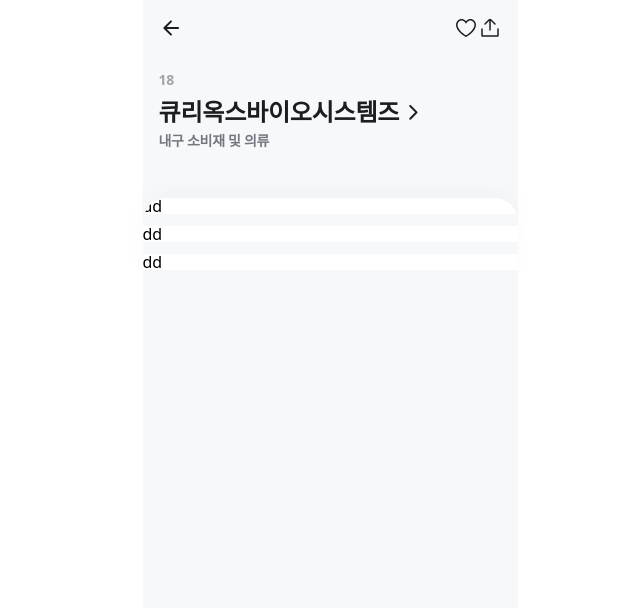
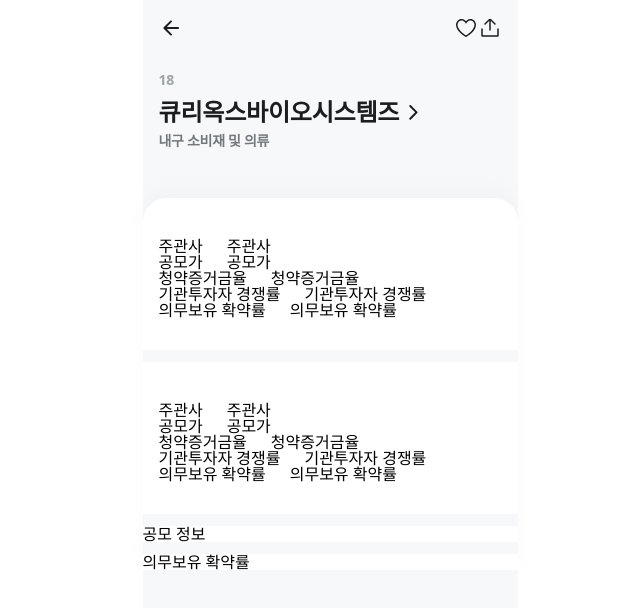
Before and after one commit to modumozu/modumozu-client, a Next.js app: page /detail/1 in a window 1280 px wide. Shown: the top 608 px of the page, without its empty margins (310-950 px from the left). Built offline with nearby package versions, Linux system fonts and the light colour scheme.

Commit message:
:sparkles: 상세화면 레이아웃
공모상세화면 레이아웃 관련된 부분 먼 p

```diff
--- a/src/app/detail/[id]/page.tsx
+++ b/src/app/detail/[id]/page.tsx
@@ -3,6 +3,9 @@
 import DetailCard from "@/components/detail/DetailCard";
 import DetailHeader from "@/components/detail/DetailHeader";
 import DetailTitle from "@/components/detail/DetailTitle";
+import IPOConfirm from "@/components/detail/IPOConfirm";
+import IPOInfo from "@/components/detail/IPOInfo";
+import POInfo from "@/components/detail/POInfo";
 
 const Detail = () => {
   return (
@@ -10,9 +13,18 @@
       <DetailHeader />
       <DetailTitle date="18" name="큐리옥스바이오시스템즈" category="내구 소비재 및 의류" />
       <DetailCard.wrapper>
-        <DetailCard.item>dd</DetailCard.item>
-        <DetailCard.item>dd</DetailCard.item>
-        <DetailCard.item>dd</DetailCard.item>
+        <DetailCard.item>
+          <IPOInfo />
+        </DetailCard.item>
+        <DetailCard.item>
+          <IPOInfo />
+        </DetailCard.item>
+        <DetailCard.item>
+          <POInfo />
+        </DetailCard.item>
+        <DetailCard.item>
+          <IPOConfirm />
+        </DetailCard.item>
       </DetailCard.wrapper>
     </div>
   );
--- /dev/null
+++ b/src/components/detail/IPOConfirm.tsx
@@ -0,0 +1,5 @@
+const IPOConfirm = () => {
+  return <div>의무보유 확약률</div>;
+};
+
+export default IPOConfirm;
--- /dev/null
+++ b/src/components/detail/IPOInfo.tsx
@@ -0,0 +1,49 @@
+"use client";
+
+import styled from "styled-components";
+
+const IPOInfo = () => {
+  return (
+    <IPOInfoWrap>
+      <IPOInfoTable>
+        <tbody>
+          <IPOInfoTr>
+            <IPOInfoTd>주관사</IPOInfoTd>
+            <IPOInfoTd>주관사</IPOInfoTd>
+          </IPOInfoTr>
+          <IPOInfoTr>
+            <IPOInfoTd>공모가</IPOInfoTd>
+            <IPOInfoTd>공모가</IPOInfoTd>
+          </IPOInfoTr>
+          <IPOInfoTr>
+            <IPOInfoTd>청약증거금율</IPOInfoTd>
+            <IPOInfoTd>청약증거금율</IPOInfoTd>
+          </IPOInfoTr>
+          <IPOInfoTr>
+            <IPOInfoTd>기관투자자 경쟁률</IPOInfoTd>
+            <IPOInfoTd>기관투자자 경쟁률</IPOInfoTd>
+          </IPOInfoTr>
+          <IPOInfoTr>
+            <IPOInfoTd>의무보유 확약률</IPOInfoTd>
+            <IPOInfoTd>의무보유 확약률</IPOInfoTd>
+          </IPOInfoTr>
+        </tbody>
+      </IPOInfoTable>
+    </IPOInfoWrap>
+  );
+};
+
+export default IPOInfo;
+
+const IPOInfoWrap = styled.div`
+  padding: 40px 16px 32px 16px;
+`;
+
+const IPOInfoTable = styled.table`
+  width: 100%;
+`;
+const IPOInfoTr = styled.tr`
+  display: flex;
+  gap: 0 24px;
+`;
+const IPOInfoTd = styled.td``;
--- /dev/null
+++ b/src/components/detail/POInfo.tsx
@@ -0,0 +1,5 @@
+const POInfo = () => {
+  return <div>공모 정보</div>;
+};
+
+export default POInfo;
```
Also changed, not shown: src/app/page.tsx (+1 -77 lines), src/components/detail/DetailStock.tsx (deleted), src/components/detail/PONews.tsx (added), src/components/detail/POPlan.tsx (added).
